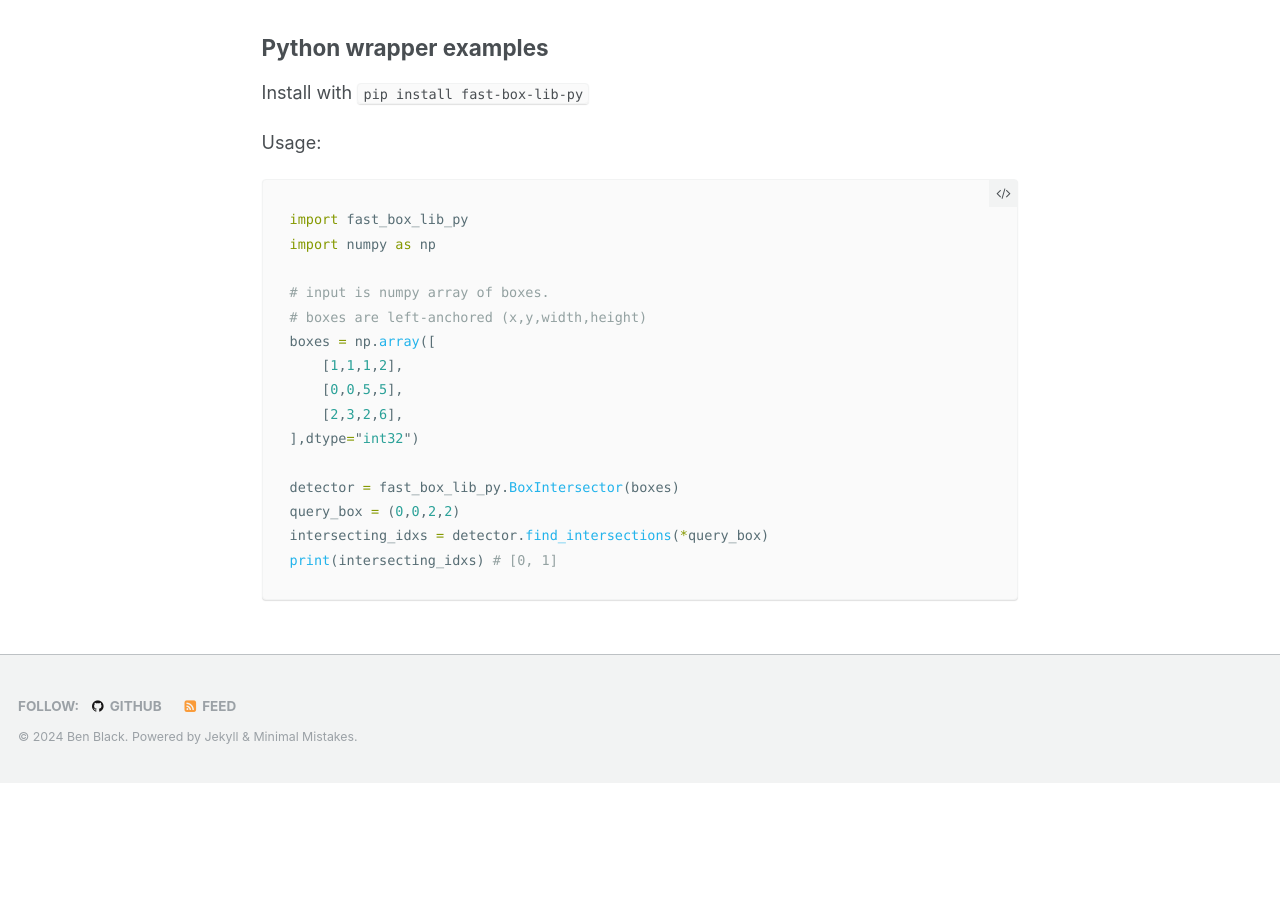
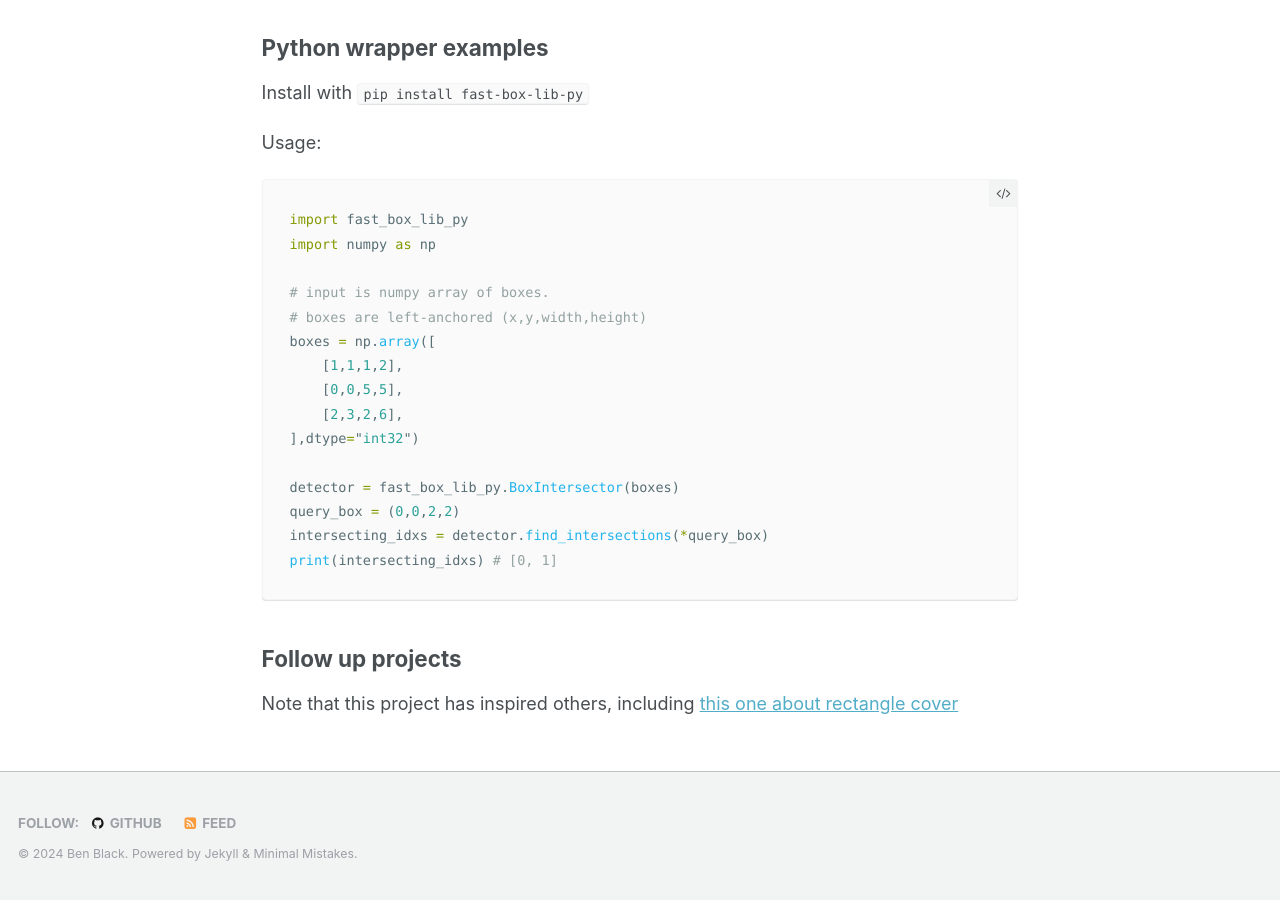
Before and after one commit to benblack769/benblack769.github.io, a Jekyll site: the page built from posts/projects/box_search.md, in a window 1280 px wide and 900 px high, scrolled down 7067 px. Built offline with Jekyll 4.4.1, drawn with Linux system fonts in a browser that asks for light colours; before the commit the page ends 7850 px from its top, so only the background shows below that.

````diff
--- a/posts/blog/box_search.md
+++ b/posts/projects/box_search.md
@@ -170,3 +171,7 @@
 intersecting_idxs = detector.find_intersections(*query_box)
 print(intersecting_idxs) # [0, 1]
 ```
+
+## Follow up projects
+
+Note that this project has inspired others, including [this one about rectangle cover](/posts/blog/rect_cover.md)
````
Also changed, not shown: other parts of posts/projects/box_search.md (+1 -0 lines), posts/blog/pipeline-processing.md (+1 -0 lines), posts/projects/cas-offinder.md (renamed from posts/blog/cas-offinder.md, +1 -0 lines), posts/projects/interactive_info.md (deleted).
